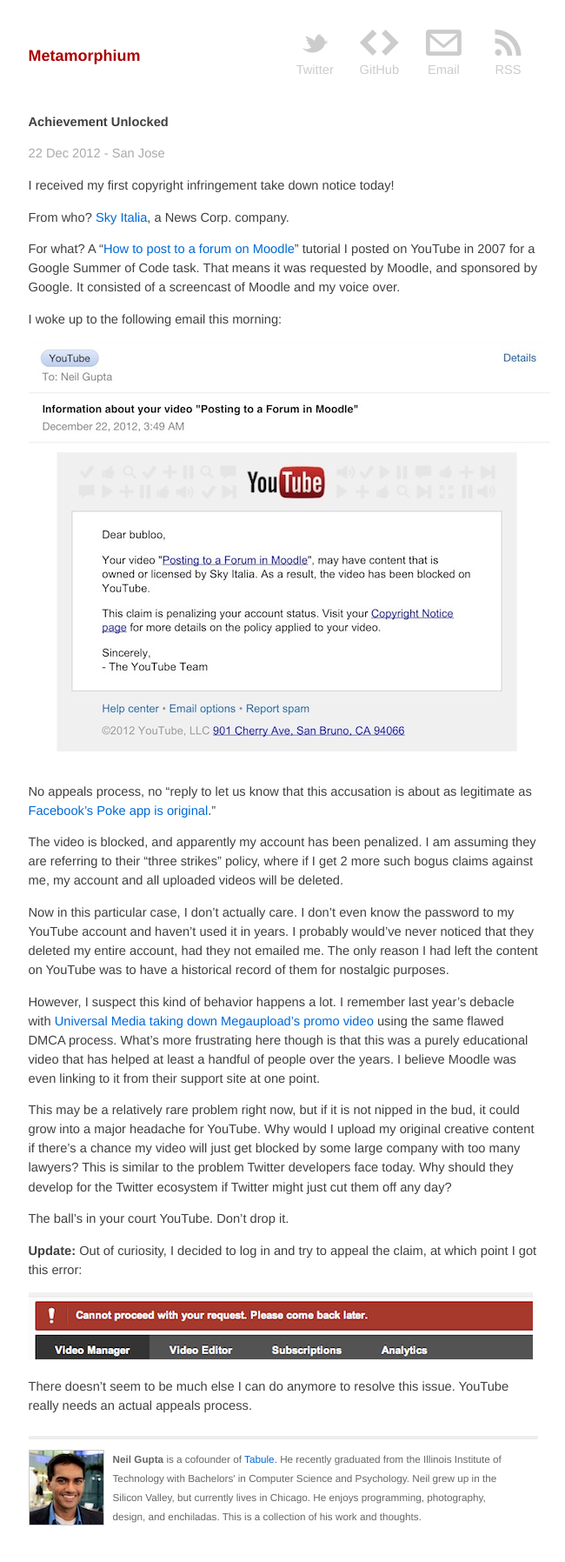
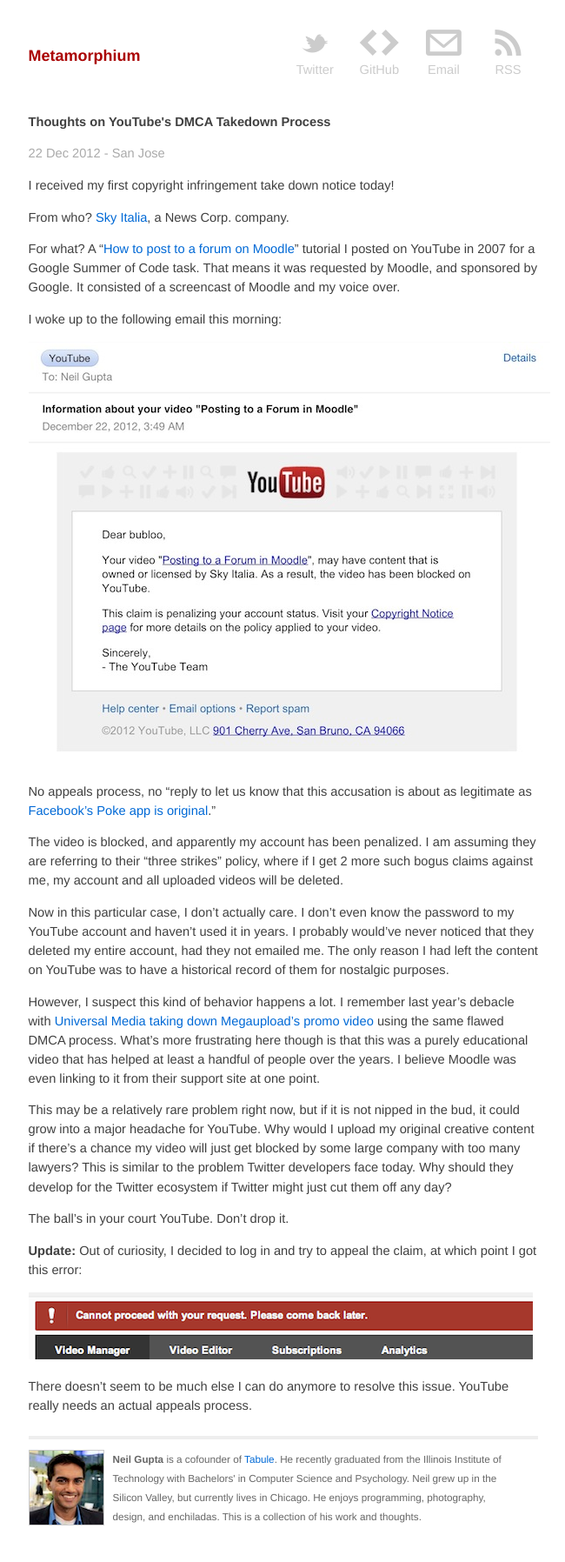
Before and after one commit to neilgupta/neilgupta.github.com, a Jekyll site: the page built from _posts/2012-12-22-achievement-unlocked.md, in a window 1280 px wide. Shown: the whole page at 87% size, without its empty margins (314-964 px from the left). Built offline with Jekyll 4.4.1, drawn with Linux system fonts in a browser that asks for light colours.

Commit message:
updated title of Achievement Unlocked

```diff
--- a/_posts/2012-12-22-achievement-unlocked.md
+++ b/_posts/2012-12-22-achievement-unlocked.md
@@ -1,6 +1,6 @@
 ---
 layout: post
-title: Achievement Unlocked
+title: Thoughts on YouTube's DMCA Takedown Process
 tags: thoughts
 location: San Jose
 ---
```
